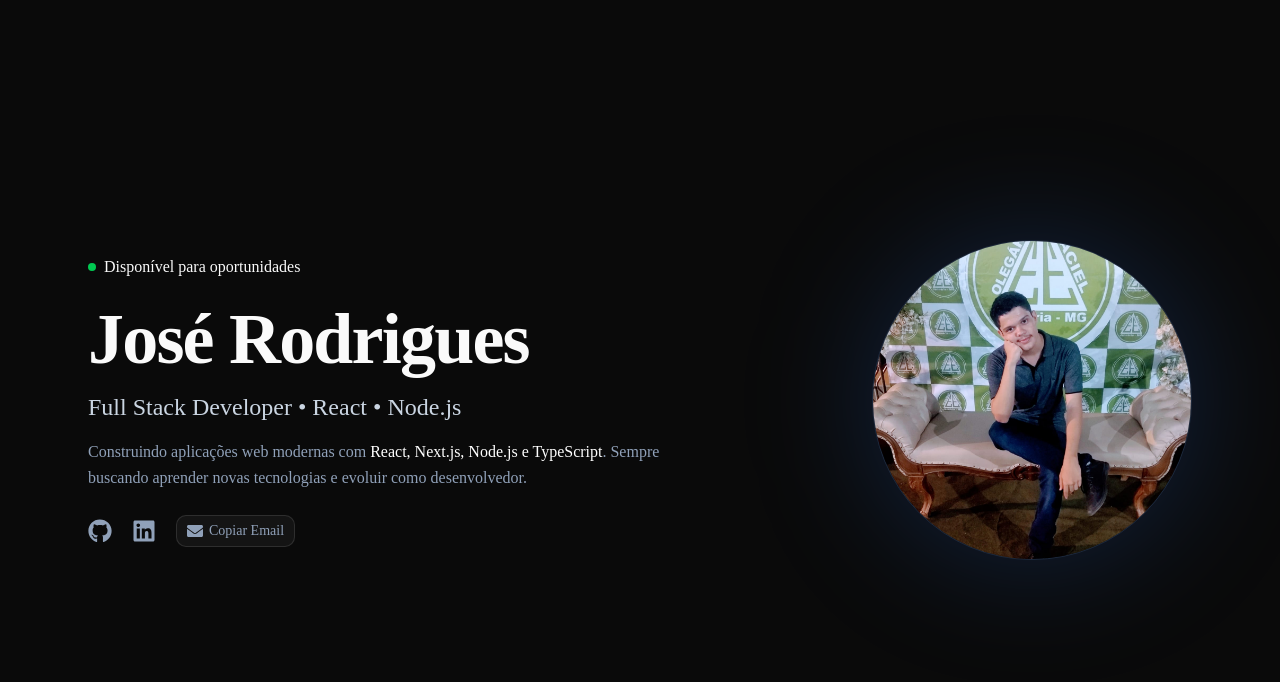
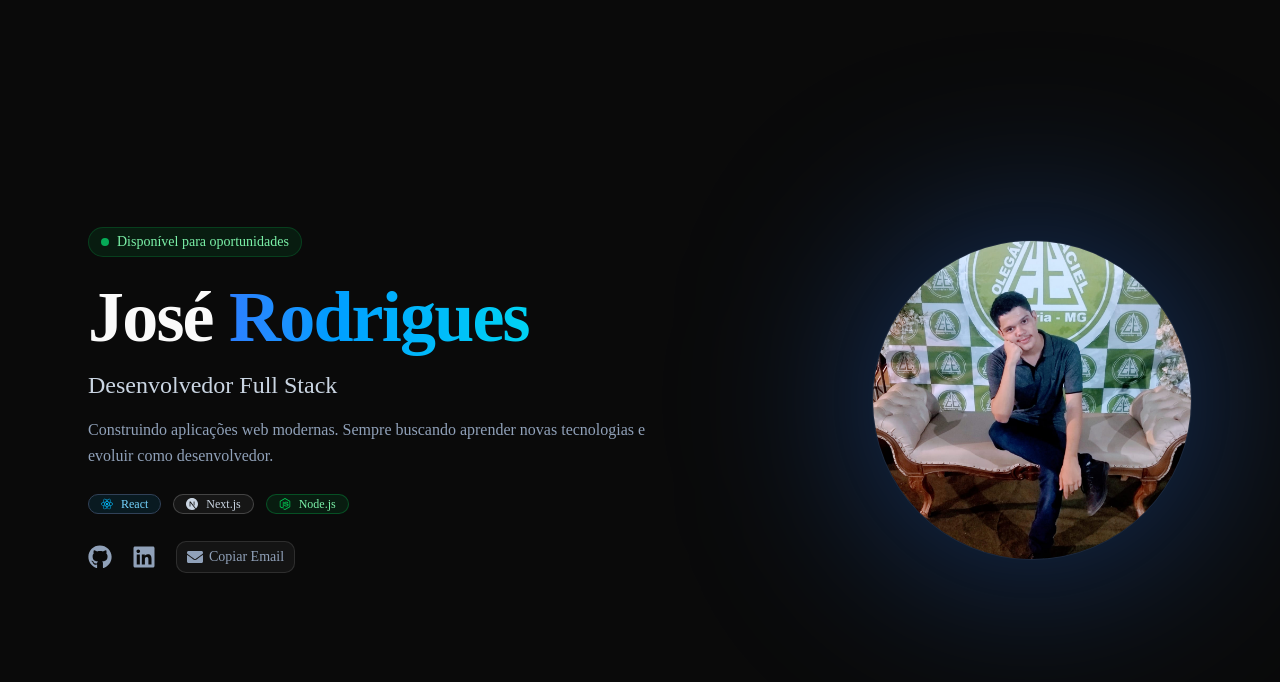
Before and after one commit to JRodriguesDev/portifolio, a Next.js app: page / in a window 1280 px wide. Shown: the top 682 px of the page. Built offline with nearby package versions, Linux system fonts and the light colour scheme.

Commit message:
feat: adicionar badges de skills, animações de entrada e refino visual na hero

```diff
--- a/package.json
+++ b/package.json
@@ -14,8 +14,8 @@
   "dependencies": {
     "class-variance-authority": "^0.7.1",
     "clsx": "^2.1.1",
-    "framer-motion": "^12.40.0",
     "lucide-react": "^1.17.0",
+    "motion": "^12.40.0",
     "next": "16.2.7",
     "next-themes": "^0.4.6",
     "radix-ui": "^1.5.0",
--- a/src/app/components/hero.tsx
+++ b/src/app/components/hero.tsx
@@ -1,6 +1,6 @@
-import Image from 'next/image';
-import profileImage from '../../../public/images/profile.jpg';
 import { EmailButton } from './buttonClient';
+import { ImageClient } from './imageClient';
+import { TechStack } from './techStackClient';
 
 import { FaGithub, FaLinkedin } from 'react-icons/fa';
 
@@ -9,27 +9,28 @@ export const HeroSection = () => {
       <section className="w-full max-w-6xl mx-auto px-6 py-20">
          <div className="flex flex-col-reverse md:flex-row items-center justify-between gap-12">
             <div className="max-w-2xl space-y-6">
-               <div className="inline-flex items-center gap-2 ...">
-                  <div className="w-2 h-2 rounded-full bg-green-500" />
+               <div className="inline-flex items-center gap-2 rounded-full border border-green-500/20 bg-green-500/10 px-3 py-1 text-sm text-green-300">
+                  <div className="h-2 w-2 rounded-full bg-green-400 animate-pulse" />
                   Disponível para oportunidades
                </div>
 
                <div className="space-y-4">
-                  <h1 className="text-5xl md:text-7xl font-bold tracking-tight">José Rodrigues</h1>
+                  <h1 className="text-5xl md:text-7xl font-bold tracking-tight">
+                     José{' '}
+                     <span className="bg-gradient-to-r from-blue-500 to-cyan-400 bg-clip-text text-transparent">
+                        Rodrigues
+                     </span>
+                  </h1>
 
-                  <h2 className="text-xl md:text-2xl text-slate-300">
-                     Full Stack Developer • React • Node.js
-                  </h2>
+                  <h2 className="text-xl md:text-2xl text-slate-300">Desenvolvedor Full Stack</h2>
 
                   <p className="text-slate-400 leading-relaxed max-w-xl">
-                     Construindo aplicações web modernas com
-                     <span className="text-white font-medium">
-                        {' '}
-                        React, Next.js, Node.js e TypeScript
-                     </span>
-                     . Sempre buscando aprender novas tecnologias e evoluir como desenvolvedor.
+                     Construindo aplicações web modernas. Sempre buscando aprender novas tecnologias
+                     e evoluir como desenvolvedor.
                   </p>
                </div>
+
+               <TechStack />
 
                <div className="flex items-center gap-5 text-2xl text-slate-400 ">
                   <a
@@ -51,19 +52,7 @@ export const HeroSection = () => {
                </div>
             </div>
 
-            <div className="relative">
-               <div className="absolute inset-0 rounded-full bg-blue-500/20 blur-3xl" />
-
-               <div className="relative h-64 w-64 md:h-80 md:w-80 overflow-hidden rounded-full border border-slate-800">
-                  <Image
-                     src={profileImage}
-                     alt="José Rodrigues"
-                     fill
-                     className="object-cover"
-                     placeholder="blur"
-                  />
-               </div>
-            </div>
+            <ImageClient />
          </div>
       </section>
    );
--- /dev/null
+++ b/src/app/components/imageClient.tsx
@@ -0,0 +1,35 @@
+'use client';
+
+import Image from 'next/image';
+import profileImage from '../../../public/images/profile.jpg';
+import * as motion from 'motion/react-client';
+
+export const ImageClient = () => {
+   return (
+      <motion.div
+         className="relative"
+         initial={{
+            opacity: 0,
+            scale: 0.9,
+         }}
+         animate={{
+            opacity: 1,
+            scale: 1,
+         }}
+         transition={{
+            duration: 0.8,
+         }}
+      >
+         <div className="absolute inset-0 rounded-full bg-blue-500/40 blur-[100px]" />
+         <div className="relative h-64 w-64 md:h-80 md:w-80 overflow-hidden rounded-full border border-slate-800">
+            <Image
+               src={profileImage}
+               alt="José Rodrigues"
+               fill
+               className="object-cover"
+               placeholder="blur"
+            />
+         </div>
+      </motion.div>
+   );
+};
--- /dev/null
+++ b/src/app/components/techStackClient.tsx
@@ -0,0 +1,54 @@
+'use client';
+
+import * as motion from 'motion/react-client';
+import { Badge } from '@/components/ui/badge';
+import { FaReact, FaNodeJs } from 'react-icons/fa';
+import { SiNextdotjs } from 'react-icons/si';
+
+export const TechStack = () => {
+   const badgeClass =
+      'rounded-full border border-slate-700 bg-slate-900 text-slate-300 gap-2 px-3 py-1 transition-all duration-300 hover:-translate-y-0.5 hover:border-slate-500 hover:text-white cursor-pointer';
+
+   return (
+      <div className="flex flex-wrap gap-3">
+         <motion.div
+            initial={{ opacity: 0, scale: 0.9 }}
+            animate={{ opacity: 1, scale: 1 }}
+            transition={{ duration: 0.5, delay: 0.1 }}
+         >
+            <Badge
+               variant="secondary"
+               className={`${badgeClass} 'border-sky-500/30 bg-sky-500/10 text-sky-300`}
+            >
+               <FaReact className="text-sky-400" />
+               React
+            </Badge>
+         </motion.div>
+
+         <motion.div
+            initial={{ opacity: 0, scale: 0.9 }}
+            animate={{ opacity: 1, scale: 1 }}
+            transition={{ duration: 0.5, delay: 0.2 }}
+         >
+            <Badge variant="secondary" className={`${badgeClass} border-white/20 bg-white/5`}>
+               <SiNextdotjs />
+               Next.js
+            </Badge>
+         </motion.div>
+
+         <motion.div
+            initial={{ opacity: 0, scale: 0.9 }}
+            animate={{ opacity: 1, scale: 1 }}
+            transition={{ duration: 0.5, delay: 0.3 }}
+         >
+            <Badge
+               variant="secondary"
+               className={`${badgeClass} border-green-500/30 bg-green-500/10 text-green-300`}
+            >
+               <FaNodeJs className="text-green-500" />
+               Node.js
+            </Badge>
+         </motion.div>
+      </div>
+   );
+};
--- a/src/app/page.tsx
+++ b/src/app/page.tsx
@@ -4,6 +4,7 @@ export default function Home() {
    return (
       <main className="flex justify-center items-center min-h-screen px-4">
          <HeroSection />
+
       </main>
    );
 }
```
Also changed, not shown: 1 other file (tests, documents, lock files or other folders).
